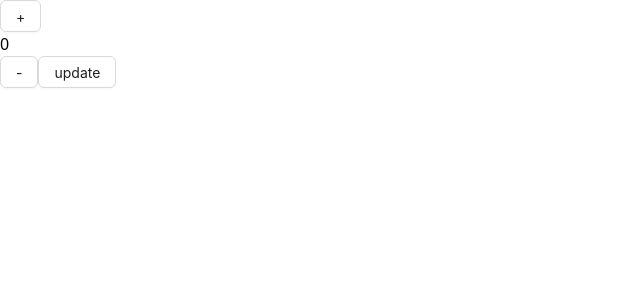
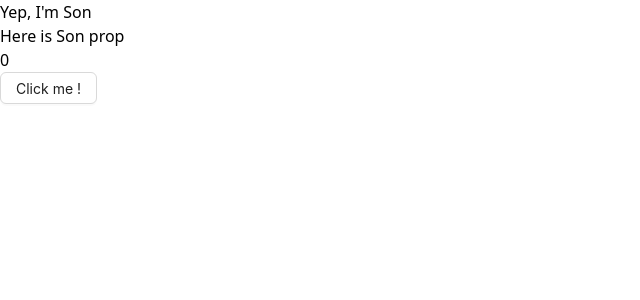
Before and after one commit to LynasTing/react-basic, a React (Create React App) app: page / in a window 1280 px wide. Shown: the top 300 px of the page, without its empty margins (0-640 px from the left). Built offline with nearby package versions, Linux system fonts and the light colour scheme.

Commit message:
-ci: 学习Memo的基本使用

```diff
--- a/src/day_07/App.js
+++ b/src/day_07/App.js
@@ -1,35 +1,56 @@
 import { Button } from "antd"
-import { useMemo, useState } from "react"
+import { memo, useMemo, useState } from "react"
 
-/**
- * 计算斐波那契数列之和
- */
-const fib = n => {
-  console.log(`斐波执行了 + ::>>`, )
-  if(n < 3) {
-    return 1
-  }
-  return fib(n - 2) + fib(n - 1)
+function Son1() {
+  // 此时父组件重新渲染会引起子组件的渲染
+  console.log(`Son渲染了 + ::>>`, )
+  return <>
+    <div className="px-4 py-4 border-red-400">Yep, I'm Son</div>
+  </>
 }
 
-function App() {
-  const [count1, setCount1] = useState(0)
-  const [count2, setCount2] = useState(0)
-  /**
-   * 一般用于在组件重新渲染的时候缓存计算的结果
-   * 这里如果不用useMemo，那么setCount2的执行也会影响fib函数去执行
-   */
-  const result = useMemo(() => {
-    return fib(count1)
-  }, [count1])
+const SonMemo1 = memo(function Son({ count }) {
+  // 使用React.memo，只会在props发生改变时重新渲染
+  // 此处为简单类型的数据实例
+  console.log(`Son渲染了 + ::>>`, )
   return <>
-    <div className="px-4 py-4">
-      <h2>result: {result}</h2>
-      <Button type="primary" onClick={() => setCount1(count1 + 1)}>Change count 1, and count1: {count1}</Button>
-      <Button type="primary" className="ml-4" onClick={() => setCount2(count2 + 1)}>Change count2, and count2: {count2}</Button>
+    <div className="px-4 py-4 border border-red-400">
+      <p>Yep, I'm Son</p>
+      <p>Here is Son prop {count}</p>
     </div>
   </>
+})
+
+const SonMemo = memo(function Son({ list }) {
+  // 使用React.memo，只会在props发生改变时重新渲染
+  // 此处为引用类型的数据实例, 比较的是值的引用地址
+  // 这里虽然对于子组件来说参数没变, 但是父组件本身的重新渲染就重新生成了新的list, 所以子组件也会跟着一起重新渲染
+  console.log(`Son渲染了 + ::>>`, )
+  return <>
+    <div className="px-4 py-4 border border-red-400">
+      <p>Yep, I'm Son</p>
+      <p>Here is Son prop {list}</p>
+    </div>
+  </>
+})
 
 
+
+function App() {
+  const [count, setCount] = useState(0)
+
+  // 使用useMemo可以避免父组件的引用数据改变引发的子组件重新渲染
+  const list = useMemo(() => {
+    return [1, 2, 3]
+  }, [])
+  // const list = [1, 2, 3]
+  return <>
+    <div className="px-4 mx-4 my-4 py-4 border border-blue-400">
+      <SonMemo count={list} />
+      <p>{count}</p>
+      <Button onClick={() => setCount(count + 1)}>Click me !</Button>
+    </div>
+  </>
 }
+
 export default App
--- a/src/index.js
+++ b/src/index.js
@@ -8,7 +8,7 @@ import '@/style/index.scss'
 import '@/day_06/style/index.scss'
 import { Provider } from 'react-redux';
 import store from '@/day_06/store'
-import App from '@/day_07/App_01'
+import App from '@/day_07/App'
 
 
 // 渲染根组件到#root
```
Also changed, not shown: src/day_07/App_02.js (added, +35 -0 lines).
